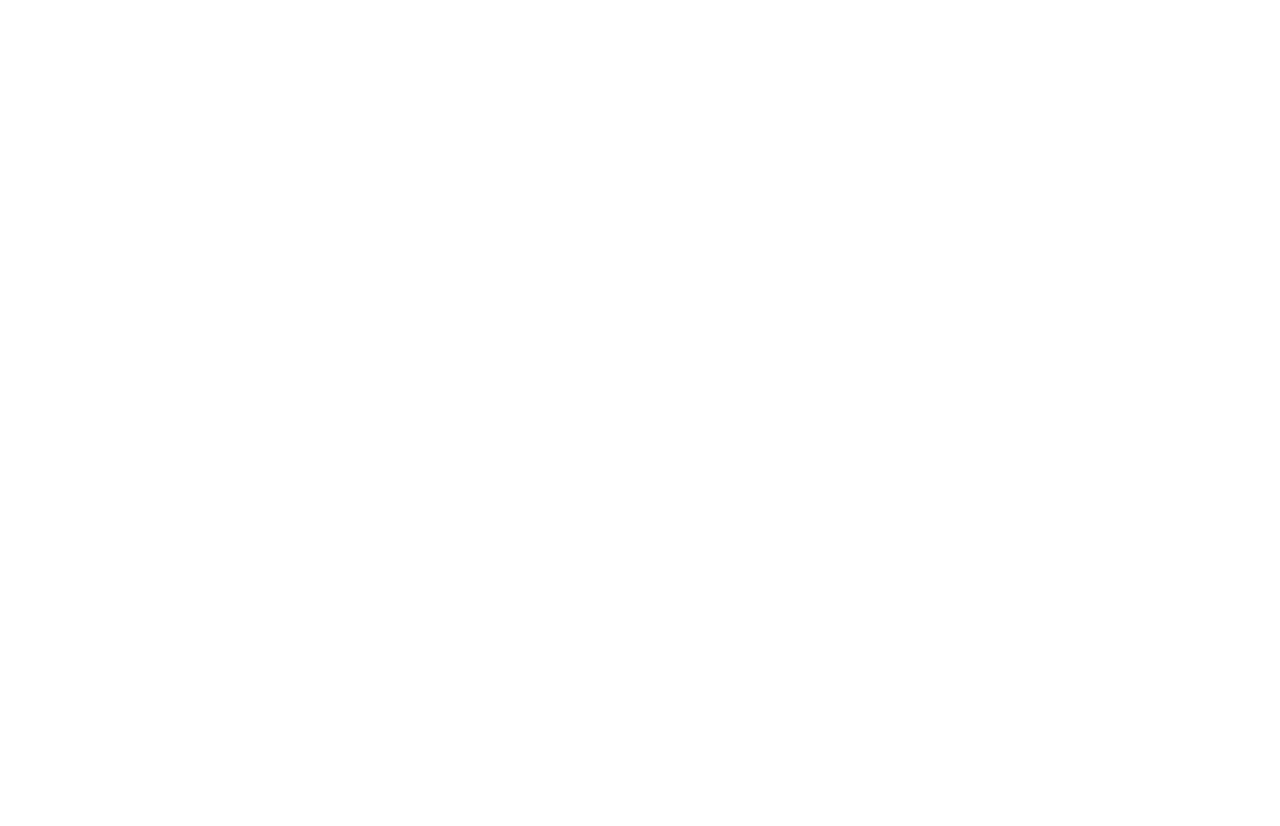
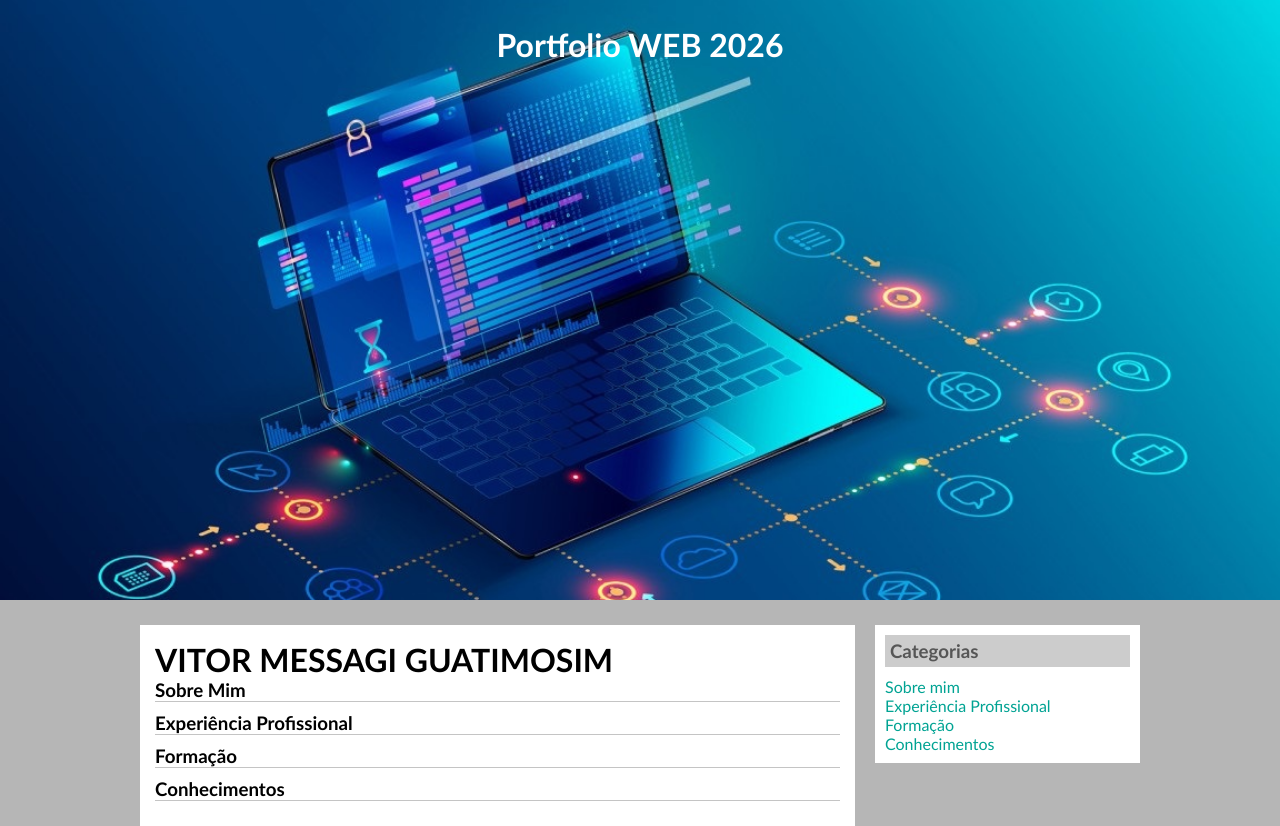
Before and after one commit to VitorGuatimosim/Portfolio-WEB-2026, a plain HTML site: page index.html in a window 1280 px wide. Before the commit the page ends 800 px from the top, so only its background shows below. Drawn offline with Linux system fonts and the light colour scheme.

Commit message:
Estilização da Header e links de navegação
Algumas estilizações básicas e organização dos elementos na página, criação dos links de navegação e estilização inicial da header.

```diff
--- a/Css/style.css
+++ b/Css/style.css
@@ -0,0 +1,89 @@
+/* LIMPAR FORMATAÇÃO */
+
+*{
+    padding: 0;
+    margin: 0;
+    /* box-sizing: border-box; */
+}
+
+/* GENERICOS */
+
+/*
+CORES
+PRIMARIA : #6200EE
+PRIMARIA-VARIANTE: #3700B3
+SECUNDARIA: #03DAC5
+TEXTO LINKS: #00A393
+*/
+
+body{
+    font-size: 16px;
+    font-family: 'Trebuchet MS', 'Lucida Sans Unicode', 'Lucida Grande', 'Lucida Sans', Arial, sans-serif;
+    background-color: #b6b6b6;
+    height: 100%;
+}
+
+h3{
+    margin-bottom: 10px;
+}
+
+/* HEADER */
+
+header{
+    background: no-repeat center/100% url("../Images/computação.png");
+    width: 100%;
+    height: 600px;
+}
+
+header .header-content{
+    padding: 25px 15px;
+    text-align: center;
+}
+
+header h1{
+    color: white;
+}
+
+/* CONTENT */
+
+.content{
+    margin: 25px auto;
+    width: 1000px;
+}
+
+.content-text{
+    width: 685px;
+    float: left;
+    background-color: #FFFFFF;
+    text-align: justify;
+    padding: 15px;
+}
+
+.content-text h3{
+    border-bottom: 1px solid #C4C4C4;
+}
+
+/* RIGHT SIDE */
+
+.content-right{
+    width: 245px;
+    float: right;
+    padding: 10px;
+    background-color: #FFFFFF;
+}
+
+.content-right h3{
+    background-color: #CCCCCC;
+    color: #565656;
+    padding: 5px;
+}
+
+/* LINKS */
+a{
+    color: #00A393;
+    text-decoration: none;
+}
+
+a:hover{
+    text-decoration: underline;
+}
--- a/index.html
+++ b/index.html
@@ -1,11 +1,49 @@
 <!DOCTYPE html>
-<html lang="en">
+<html lang="pt-br">
 <head>
     <meta charset="UTF-8">
     <meta name="viewport" content="width=device-width, initial-scale=1.0">
-    <title>Document</title>
+    <title>Portfolio WEB</title>
+
+    <link rel="stylesheet" href="Css/style.css">
 </head>
 <body>
+    <header>
+        <div class="header-content">
+            <h1>Portfolio WEB 2026</h1>
+        </div>
 
+    </header>
+
+    <div class="content">
+        <div class="content-text">
+            <h1>VITOR MESSAGI GUATIMOSIM</h1>
+
+            <div>
+                <h3 id="sobre_mim_text">Sobre Mim</h2>
+            </div>
+
+            <div>
+                <h3 id="experiencia_text">Experiência Profissional</h2>
+            </div>
+
+            <div>
+                <h3 id="formacao_text">Formação</h2>
+            </div>
+
+            <div>
+                <h3 id="conhecimento_text">Conhecimentos</h2>
+            </div>
+        </div>
+
+        <div class="content-right">
+            <h3>Categorias</h3>
+            <a href="#sobre_mim_text">Sobre mim</a><br>
+            <a href="#experiencia_text">Experiência Profissional</a><br>
+            <a href="#formacao_text">Formação</a><br>
+            <a href="#conhecimento_text">Conhecimentos</a>
+        </div>
+
+    </div>
 </body>
 </html>
```
Also changed, not shown: Images/computação.png (added).
